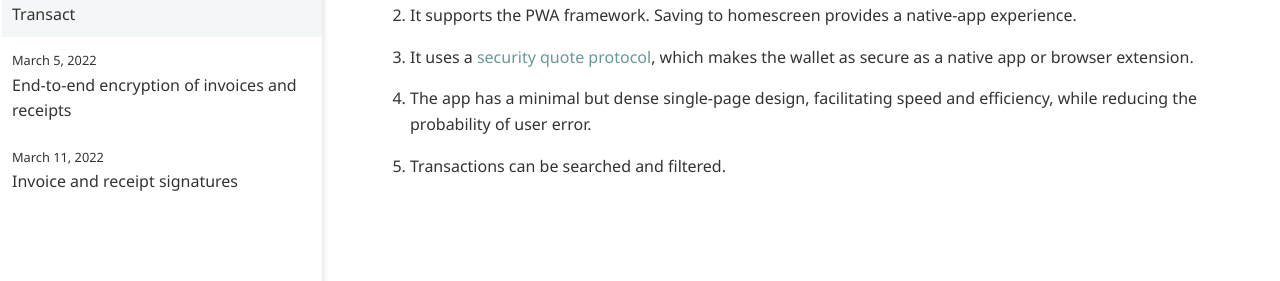
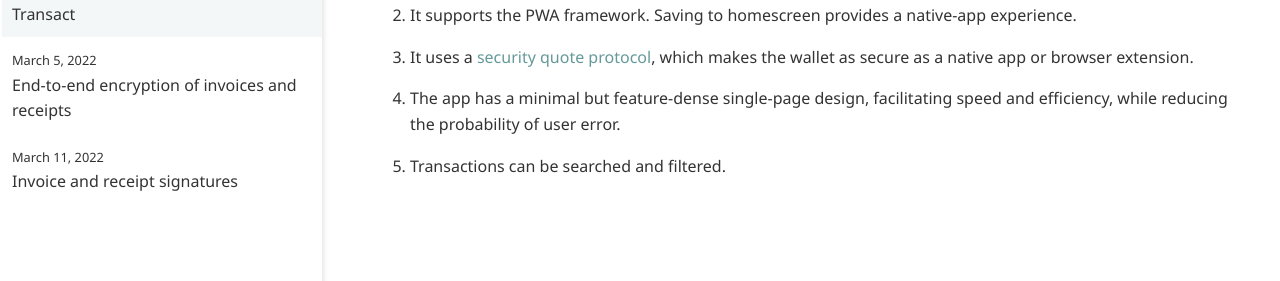
Before and after one commit to warashibetrader/warashibetrader.github.io, a Jekyll site: the page built from _posts/2022-02-25-feature-list.md, in a window 1280 px wide and 1214 px high. Shown: the part 789-1070 px from the top of the window. Built offline with Jekyll 4.4.1, drawn with Linux system fonts in a browser that asks for light colours.

Commit message:
Update 2022-02-25-feature-list.md

```diff
--- a/_posts/2022-02-25-feature-list.md
+++ b/_posts/2022-02-25-feature-list.md
@@ -30,6 +30,6 @@
 
 3. It uses a [security quote protocol]({% post_url 2022-02-02-security-quote-protocol %}), which makes the wallet as secure as a native app or browser extension.
 
-4. The app has a minimal but dense single-page design, facilitating speed and efficiency, while reducing the probability of user error.
+4. The app has a minimal but feature-dense single-page design, facilitating speed and efficiency, while reducing the probability of user error.
 
 5. Transactions can be searched and filtered.
```
